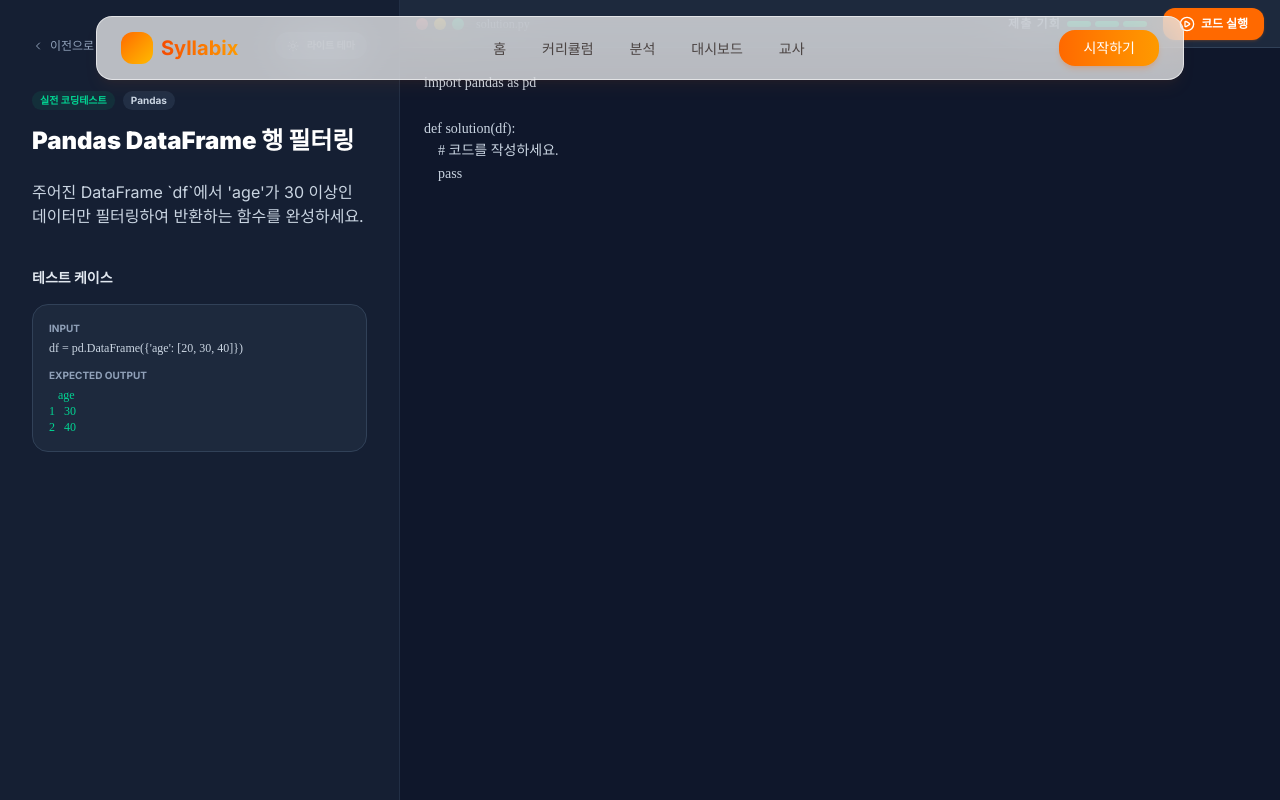
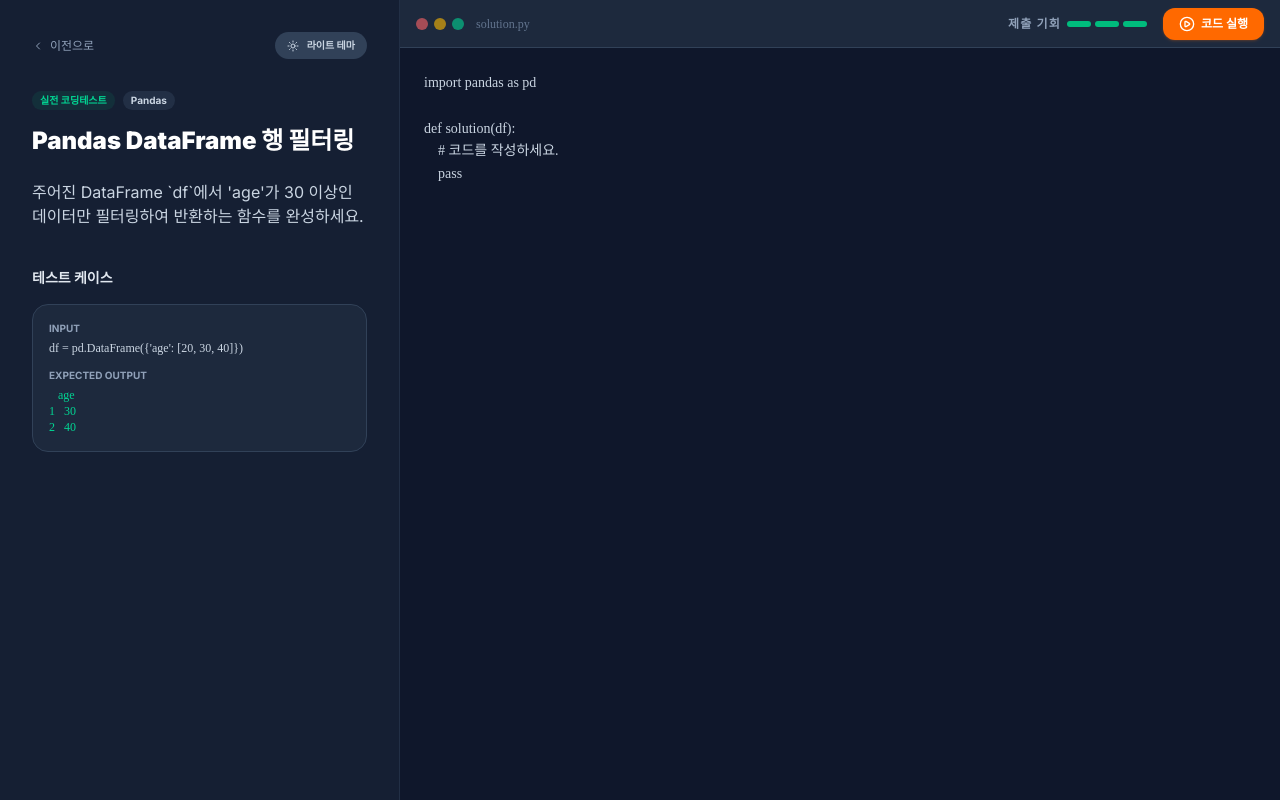
Before and after one commit to wojak-1234/Syllabix, a Next.js app: page /learn/1/lecture/1/coding-test in a window 1280 px wide. Built offline with nearby package versions, Linux system fonts and the light colour scheme.

Commit message:
Remove-Navbar-From-Coding-Test

```diff
--- a/app/learn/[seriesId]/lecture/[lectureId]/coding-test/page.tsx
+++ b/app/learn/[seriesId]/lecture/[lectureId]/coding-test/page.tsx
@@ -1,7 +1,6 @@
 'use client'
 
 import { useState } from "react"
-import { Navbar } from "@/components/navbar"
 import { Button } from "@/components/ui/button"
 import { Badge } from "@/components/ui/badge"
 import { cn } from "@/lib/utils"
@@ -77,7 +76,6 @@ export default function CodingTestPage() {
   if (showErrorNote) {
     return (
       <main className="relative h-screen bg-slate-50 flex flex-col">
-        <Navbar />
         <div className="flex-1 flex items-center justify-center p-4">
           <div className="bg-white rounded-[2rem] p-8 max-w-lg w-full shadow-2xl border border-slate-100 text-center relative overflow-hidden">
             <div className="absolute top-0 left-0 w-full h-2 bg-gradient-to-r from-red-500 to-orange-500" />
@@ -118,12 +116,6 @@ export default function CodingTestPage() {
       "relative h-screen flex flex-col overflow-hidden transition-colors duration-500",
       isDark ? "bg-slate-900 text-slate-300" : "bg-slate-50 text-slate-900"
     )}>
-      {/* 슬라이드 다운 네비게이션 : 화면 맨 위에 호버 존을 만들어 접근 시 내려오게 함 */}
-      <div className="absolute top-0 left-0 right-0 h-4 z-50 group">
-        <div className="absolute top-0 inset-x-0 transform -translate-y-full group-hover:translate-y-0 transition-transform duration-300 ease-out shadow-xl">
-          <Navbar />
-        </div>
-      </div>
 
       <div className="flex-1 flex h-full"> {/* 상단 Navbar 공간을 띄우지 않고 꽉 채움 */}
 
```
